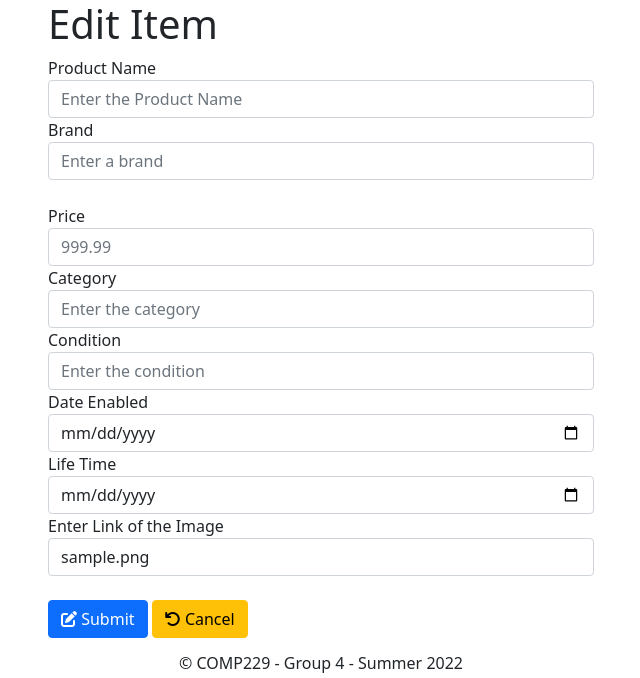
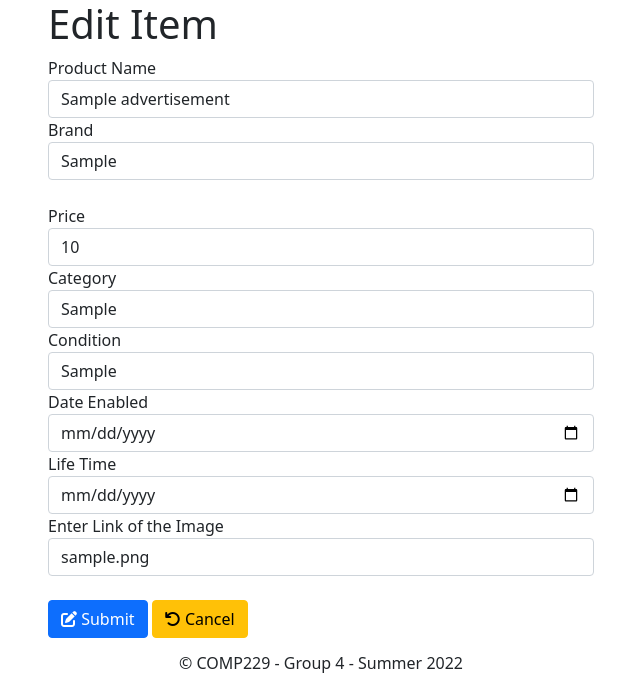
Before and after one commit to kiransahmbi/Sales-Website-Backend, a Node server app: page /advertisement/edit/600000000000000000000001 in a window 1280 px wide. Shown: the top 678 px of the page, without its empty margins (319-959 px from the left). Run offline with Node 20, Linux system fonts and the light colour scheme; tables that the repository leaves empty hold one stand-in row (values such as "Sample post"); some libraries are stand-ins or nearby versions.

Commit message:
FixedAdd_edit
-fixed fetching prefilled values in the edit form

```diff
--- a/views/advertisement/add_edit.ejs
+++ b/views/advertisement/add_edit.ejs
@@ -17,7 +17,7 @@
                         id="productNameTextField"
                         placeholder="Enter the Product Name"
                         name="productName"
-                        value="<%= item.productName %>"
+                        value="<%= item.ProductName %>"
                         required>
                 </div>
                 <div class="form-group">
@@ -26,7 +26,7 @@
                         id="brandTextField"
                         placeholder="Enter a brand"
                         name="brand"
-                        value="<%= item.brand %>"
+                        value="<%= item.Brand %>"
                         >
                 </div>
                 <br />
@@ -37,7 +37,7 @@
                         id="priceTextField"
                         placeholder="999.99"
                         name="price"
-                        value="<%= item.price %>"
+                        value="<%= item.Price %>"
                         required>
                 </div>
                 <div class="form-group">
@@ -47,7 +47,7 @@
                     id="categoryTextField"
                     placeholder="Enter the category"
                     name="category"
-                    value="<%= item.category %>"
+                    value="<%= item.Category %>"
                     required>
                 </div>
 
@@ -58,7 +58,7 @@
                     id="conditionTextField"
                     placeholder="Enter the condition"
                     name="condition"
-                    value="<%= item.condition %>"
+                    value="<%= item.Condition %>"
                     required>
                 </div>
 
@@ -66,10 +66,10 @@
                     <label for="dateEnabledTextField">Date Enabled</label>
                     <input type="date"
                     class="form-control"
-                    id="dateenabledTextField"
+                    id="ateenabledTextField"
 
                     name="dateenabled"
-                    value="<%= item.dateenabled %>"
+                    value="<%= item.DateEnabled %>"
                     required>
                 </div>
                 <div class="form-group">
@@ -79,7 +79,7 @@
                     id="lifetimeTextField"
 
                     name="lifetime"
-                    value="<%= item.lifetime %>"
+                    value="<%= item.Lifetime %>"
                     required>
                 </div>
                 <div class="form-group">
--- a/views/advertisement/details.ejs
+++ b/views/advertisement/details.ejs
@@ -29,7 +29,7 @@
                 </div>
                 <div class="form-group">
                     <label for="dateEnabledTextField">Date Enabled:</label>
-                    <strong><%= advertisement.Dateenabled %></strong>
+                    <strong><%= advertisement.DateEnabled %></strong>
                 </div>
                 <div class="form-group">
                     <label for="lifeTimeTextField">Life Time:</label>
```
